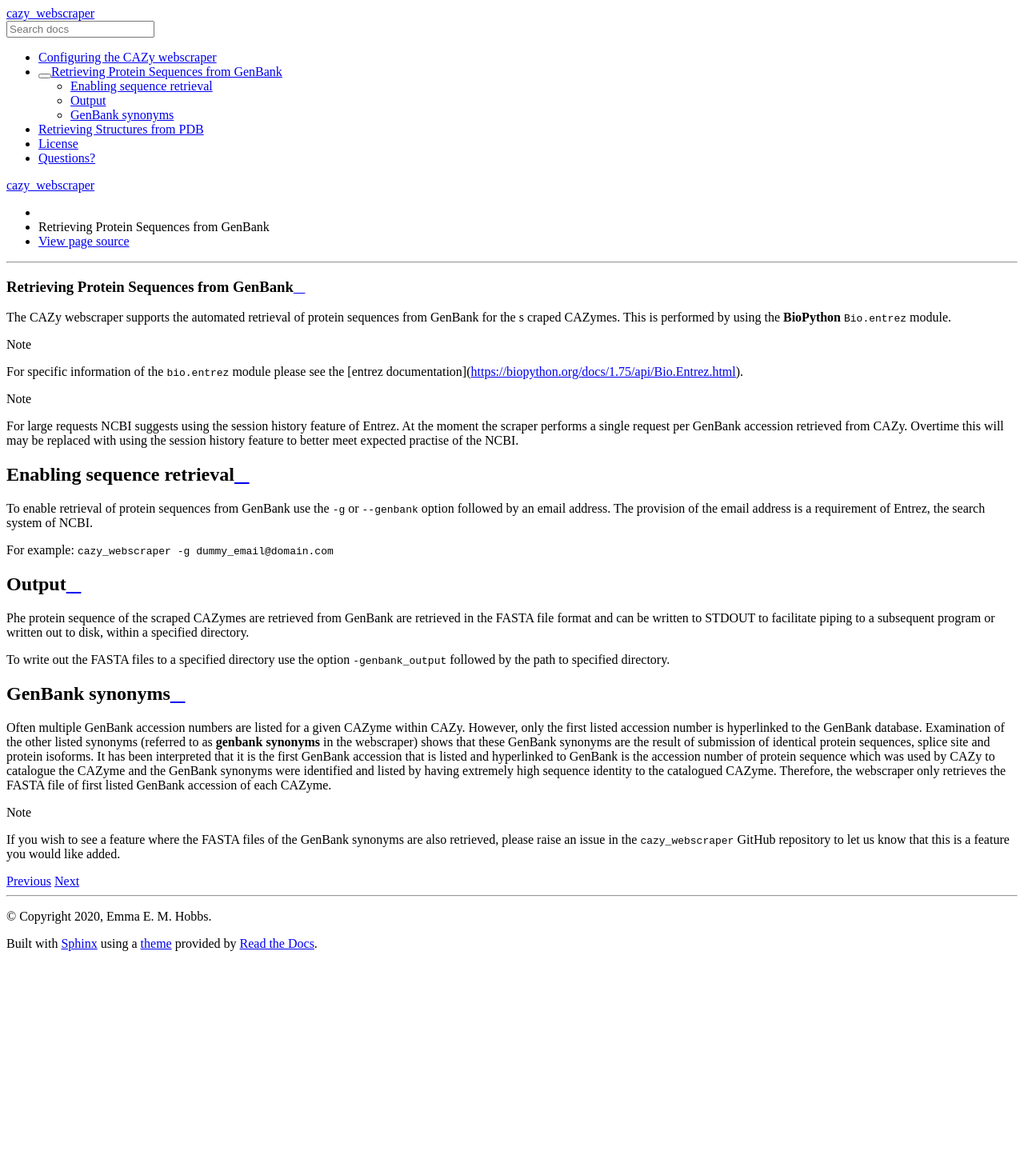
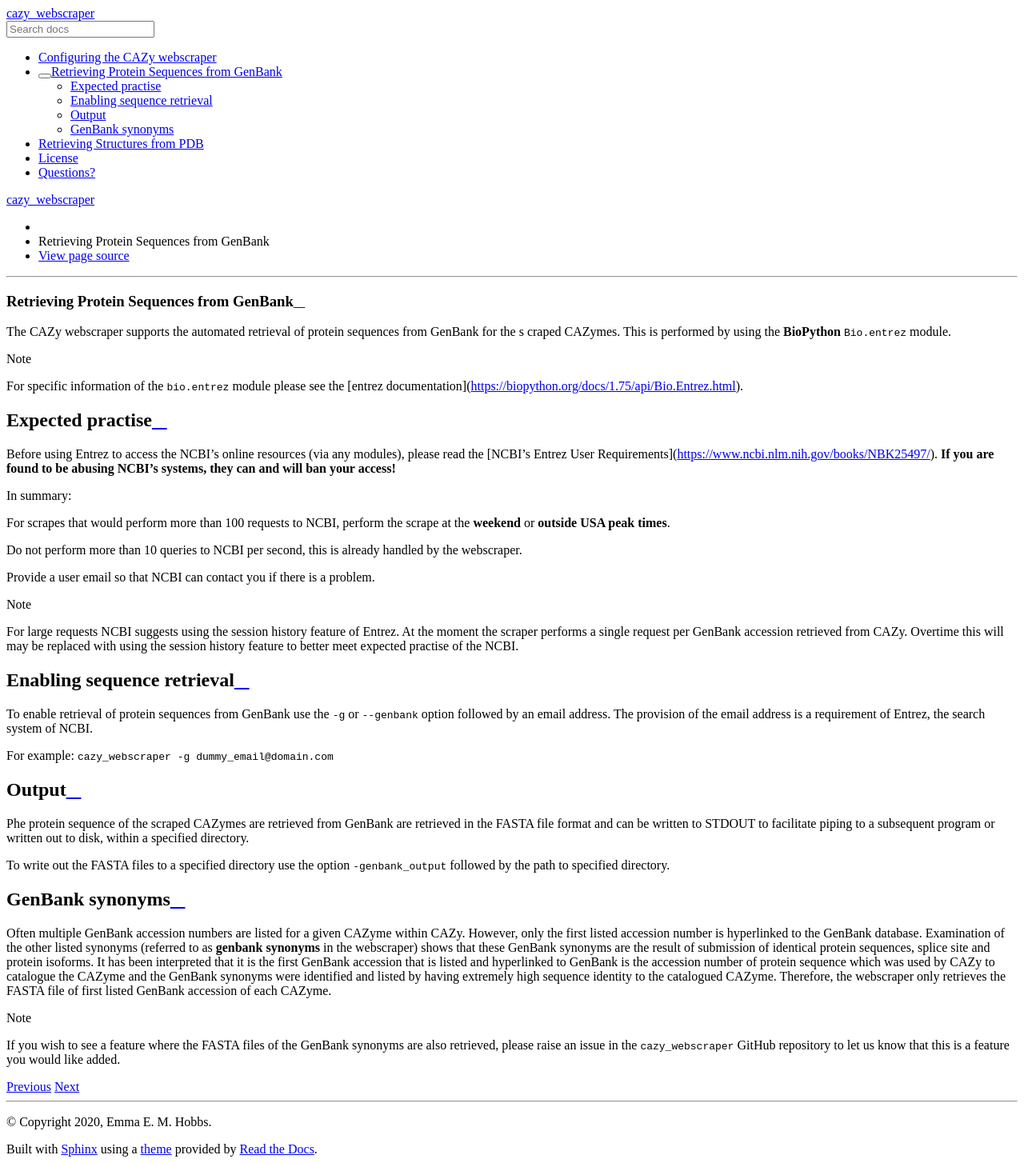
Before and after one commit to HobnobMancer/cazy_webscraper, a Sphinx documentation site: the page built from docs/source/genbank.rst, in a window 1280 px wide. Shown: the whole page at 80% size. Built offline with Sphinx 7.4.7 and the Read the Docs theme 2.0.0, drawn with Linux system fonts in a browser that asks for light colours; before the commit the page ends 1197 px from its top, so only the background shows below that.

```diff
--- a/docs/source/genbank.rst
+++ b/docs/source/genbank.rst
@@ -9,20 +9,23 @@ craped CAZymes. This is performed by using the **BioPython** ``Bio.entrez`` modu
     For specific information of the ``bio.entrez`` module please see the
     [entrez documentation](https://biopython.org/docs/1.75/api/Bio.Entrez.html).
 
-.. warning:
-    Before using Entrez to access the NCBI’s online resources (via any modules), please read the
-    [NCBI’s Entrez User Requirements](https://www.ncbi.nlm.nih.gov/books/NBK25497/).
-    **If you are found to be abusing NCBI's systems, they can and will ban your access!**
 
-    In summary:
+Expected practise
+--------------------
 
-    For scrapes that would perform more than 100 requests to NCBI, perform the scrape at the
-    **weekend** or **outside USA peak times**.
+Before using Entrez to access the NCBI’s online resources (via any modules), please read the
+[NCBI’s Entrez User Requirements](https://www.ncbi.nlm.nih.gov/books/NBK25497/).
+**If you are found to be abusing NCBI's systems, they can and will ban your access!**
 
-    Do not perform more than 10 queries to NCBI per second, this is already handled by the
-    webscraper.
+In summary:
 
-    Provide a user email so that NCBI can contact you if there is a problem.
+For scrapes that would perform more than 100 requests to NCBI, perform the scrape at the
+**weekend** or **outside USA peak times**.
+
+Do not perform more than 10 queries to NCBI per second, this is already handled by the
+webscraper.
+
+Provide a user email so that NCBI can contact you if there is a problem.
 
 
 .. note::
--- a/docs/source/pdb.rst
+++ b/docs/source/pdb.rst
@@ -10,8 +10,6 @@ For specific information of the ``Bio.PDB`` module please see the
 [BioPython documentation](https://biopython.org/wiki/The_Biopython_Structural_Bioinformatics_FAQ).
 
 
-   If any subfamilies are listed within the configuration file, the retrieval of subfamilies
-   **must** be enabled at the command line uisng ``--subfamilies``.
 .. warning::
     If many requests are going to be made in a series to PDB (for example a series of 100
     requests), then it is expected practise to perform the scraper at the **weekend** or
```
